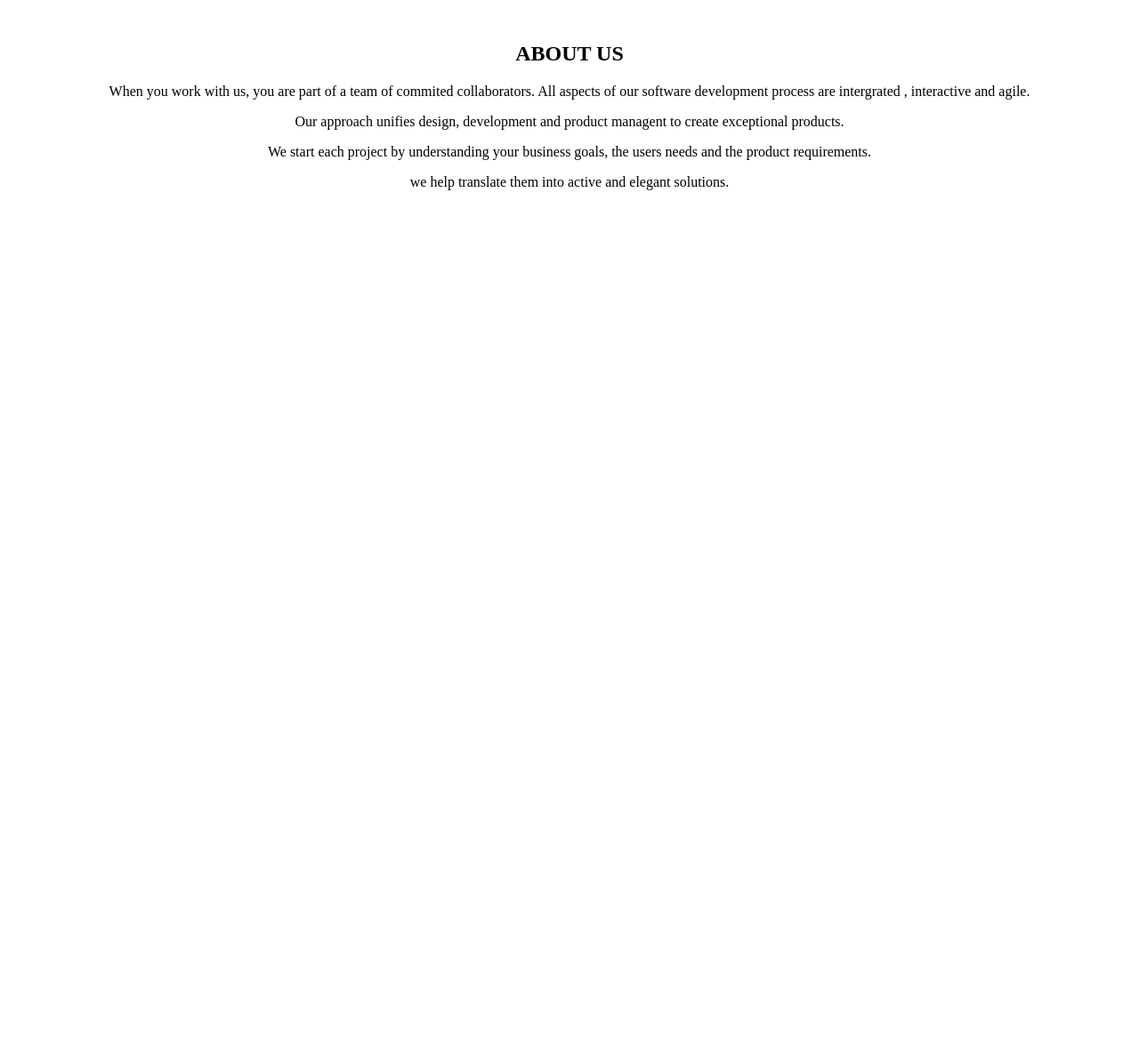
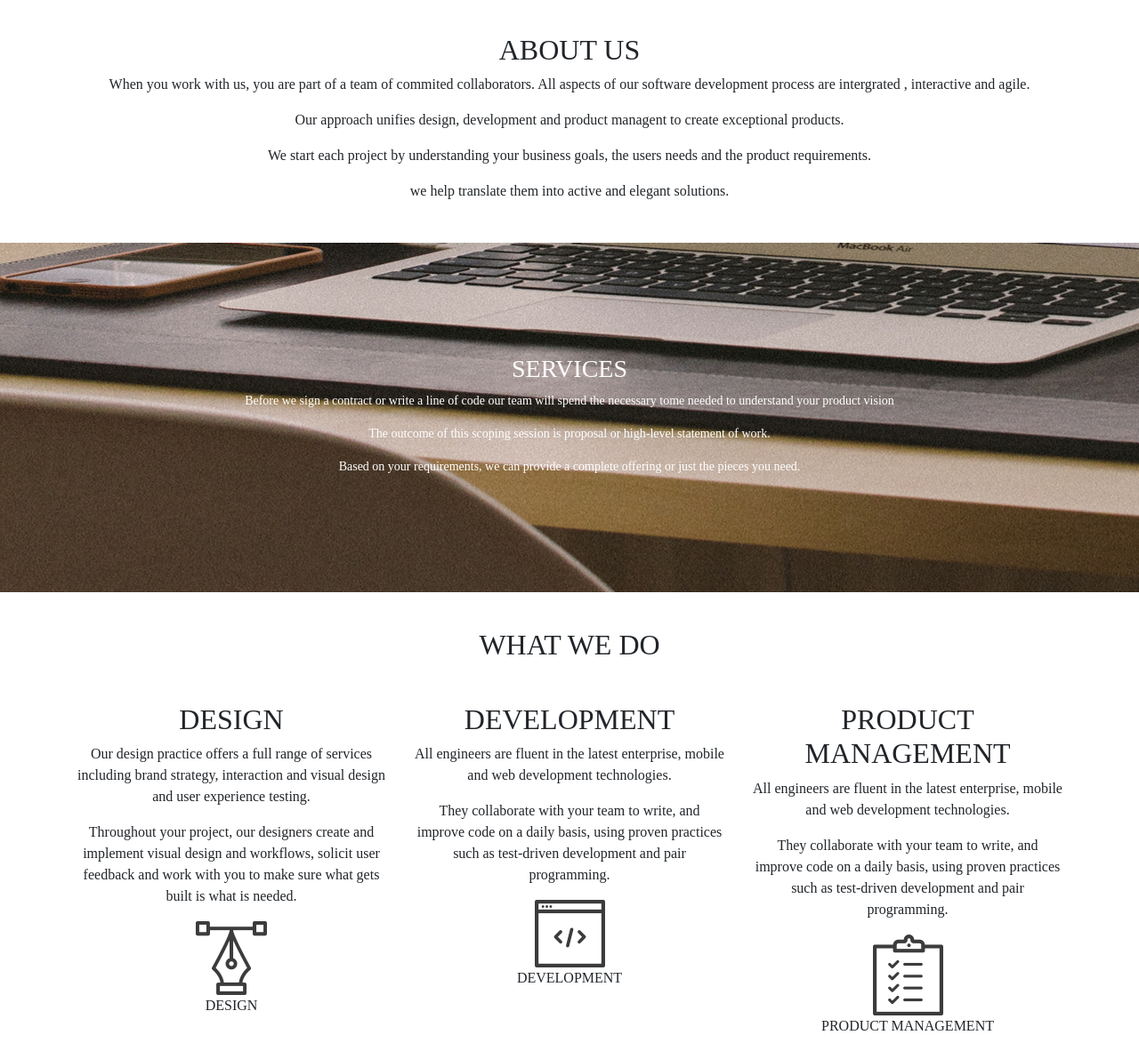
Before and after one commit to willardsigei/Delani-Studio, a plain HTML site: page index.html in a window 1280 px wide. Shown: the part 784-1966 px from the top of the page at 89% size. Before the commit the page ends 1052 px from the top, so only its background shows below. Drawn offline with nearby package versions, Linux system fonts and the light colour scheme; a script that the page names is missing.

Commit message:
added what we do

```diff
--- a/index.css
+++ b/index.css
@@ -63,3 +63,34 @@
 html{
     scroll-behavior: smooth;
   }
+  .service {
+    padding: 85px;
+    background-image: url(assets/backrounds/s_image.jpg);
+    background-repeat: no-repeat;
+}
+
+.serv {
+    color: white;
+    font-size: 14px;
+    text-align: center;
+    padding-bottom: 30px;
+    padding-top:40px;
+    font-family: 'Copse', serif;
+}
+
+
+#servicesoverlay{
+    background-color: rgba(0,0,0,0.4);
+    padding-top: 10%;
+    padding-bottom: 10%;
+  }
+  .wedo{
+    position: relative;
+    font-family: 'Quattrocento', serif;
+    text-align: center;
+    padding-top: 40px;
+    font-family: 'Gabriela', serif;
+  }
+  .wedo .headings{
+    padding-bottom: 38px;
+  }
--- a/index.html
+++ b/index.html
@@ -7,6 +7,20 @@
   <meta http-equiv="X-UA-Compatible" content="ie=edge">
   <link rel="icon" href="/assets/logo/logo.png" />
   <title>Delani Studio</title>
+  <!-- Bootstrap CSS -->
+  <link rel="stylesheet" href="https://cdn.jsdelivr.net/npm/bootstrap@4.5.3/dist/css/bootstrap.min.css"
+  integrity="sha384-TX8t27EcRE3e/ihU7zmQxVncDAy5uIKz4rEkgIXeMed4M0jlfIDPvg6uqKI2xXr2" crossorigin="anonymous">
+<link rel="stylesheet" href="https://cdnjs.cloudflare.com/ajax/libs/font-awesome/4.7.0/css/font-awesome.min.css">
+<!-- Font Awesome -->
+<link rel="stylesheet" href="https://use.fontawesome.com/releases/v5.8.2/css/all.css">
+<!-- Google Fonts -->
+<link rel="stylesheet" href="https://fonts.googleapis.com/css?family=Roboto:300,400,500,700&display=swap">
+<!-- Bootstrap core CSS -->
+<link href="https://cdnjs.cloudflare.com/ajax/libs/twitter-bootstrap/4.5.0/css/bootstrap.min.css" rel="stylesheet">
+<!-- Material Design Bootstrap -->
+<link href="https://cdnjs.cloudflare.com/ajax/libs/mdbootstrap/4.19.1/css/mdb.min.css" rel="stylesheet">
+<link rel="stylesheet" href="https://fonts.googleapis.com/css?family=Tangerine">
+  <link rel="stylesheet" href="/index.js">
   <link rel="stylesheet" href="/index.css">
   <script type="text/javascript" src="//downloads.mailchimp.com/js/signup-forms/popup/unique-methods/embed.js" data-dojo-config="usePlainJson: true, isDebug: false"></script><script type="text/javascript">window.dojoRequire(["mojo/signup-forms/Loader"], function(L) { L.start({"baseUrl":"mc.us3.list-manage.com","uuid":"e71bed4d6ae5a7c984dfe28b0","lid":"dbf7e27685","uniqueMethods":true}) })</script>
 </head>
@@ -26,6 +40,55 @@
     <p>We start each project by understanding your business goals, the users needs and the product requirements.</p>
     <p>we help translate them into active and elegant solutions.</p>
   </div>
+  <div class="service">
+    <div class="serv">
+        <h3>SERVICES</h3>
+        <p>Before we sign a contract or write a line of code our team will spend the necessary tome needed to understand your product vision</p>
+        <p>The outcome of this scoping session is proposal or high-level statement of work.</p>
+        <p>Based on your requirements, we can provide a complete offering or just the pieces you need.</p>
+    </div>
+</div>
+<div class="container wedo">
+  <h2 class="headings">WHAT WE DO</h2>
+  <div class="row">
+    <div class="col-md-4">
+      <div id="design">
+        <h2 class="title">DESIGN</h2>
+        <p>Our design practice offers a full range of services including brand strategy, interaction and visual design and user experience testing.</p>
+          <p>Throughout your project, our designers create and implement visual design and workflows, solicit user feedback and work with you to make sure what gets built is what is needed.</p>
+      </div>
+      <div id="design-image">
+        <img src="assets/services_icons/design_icon.png" alt="design">
+        <p>DESIGN</p>
+      </div>
+    </div>
+    <div class="col-md-4">
+      <div id="development">
+        <h2 class="title">DEVELOPMENT</h2>
+        <p>All engineers are fluent in the latest enterprise, mobile and web development technologies.</p>
+           <p>They collaborate with your team to write, and improve code on a daily basis, using proven practices such as test-driven development and pair programming.</p>
+      </div>
+      <div id="development-image">
+        <img src="assets/services_icons/dev_icon.png" alt="development">
+        <P>DEVELOPMENT</P>
+      </div>
+    </div>
+    <div class="col-md-4">
+      <div id="product">
+        <h2 class="title">PRODUCT MANAGEMENT</h2>
+        <p>All engineers are fluent in the latest enterprise, mobile and web development technologies.</p>
+        <p>They collaborate with your team to write, and improve code on a daily basis, using proven practices such as test-driven development and pair programming.</p>
+      </div>
+      <div id="product-image">
+        <img src="assets/services_icons/product_icon.png" alt="products">
+        <P>PRODUCT MANAGEMENT</P>
+      </div>
+    </div>
+  </div>
+</div>
 
+<script type="text/javascript" src="//downloads.mailchimp.com/js/signup-forms/popup/unique-methods/embed.js" data-dojo-config="usePlainJson: true, isDebug: false"></script><script type="text/javascript">window.dojoRequire(["mojo/signup-forms/Loader"], function(L) { L.start({"baseUrl":"mc.us3.list-manage.com","uuid":"e71bed4d6ae5a7c984dfe28b0","lid":"dbf7e27685","uniqueMethods":true}) })</script>
+<script src="index.js"></script>
+<script src="js/script.js"></script>
 </body>
 </html>
--- a/index.js
+++ b/index.js
@@ -0,0 +1,14 @@
+$(document).ready(function(){
+    $("#development-image").click(function(){
+      $("#development-image").hide();
+      +
+       c
+      $("#development").show();
+    });
+  });
+  $(document).ready(function(){
+    $("#development").click(function(){
+      $("#development").hide();
+      $("#development-image").show();
+    });
+  });
```
